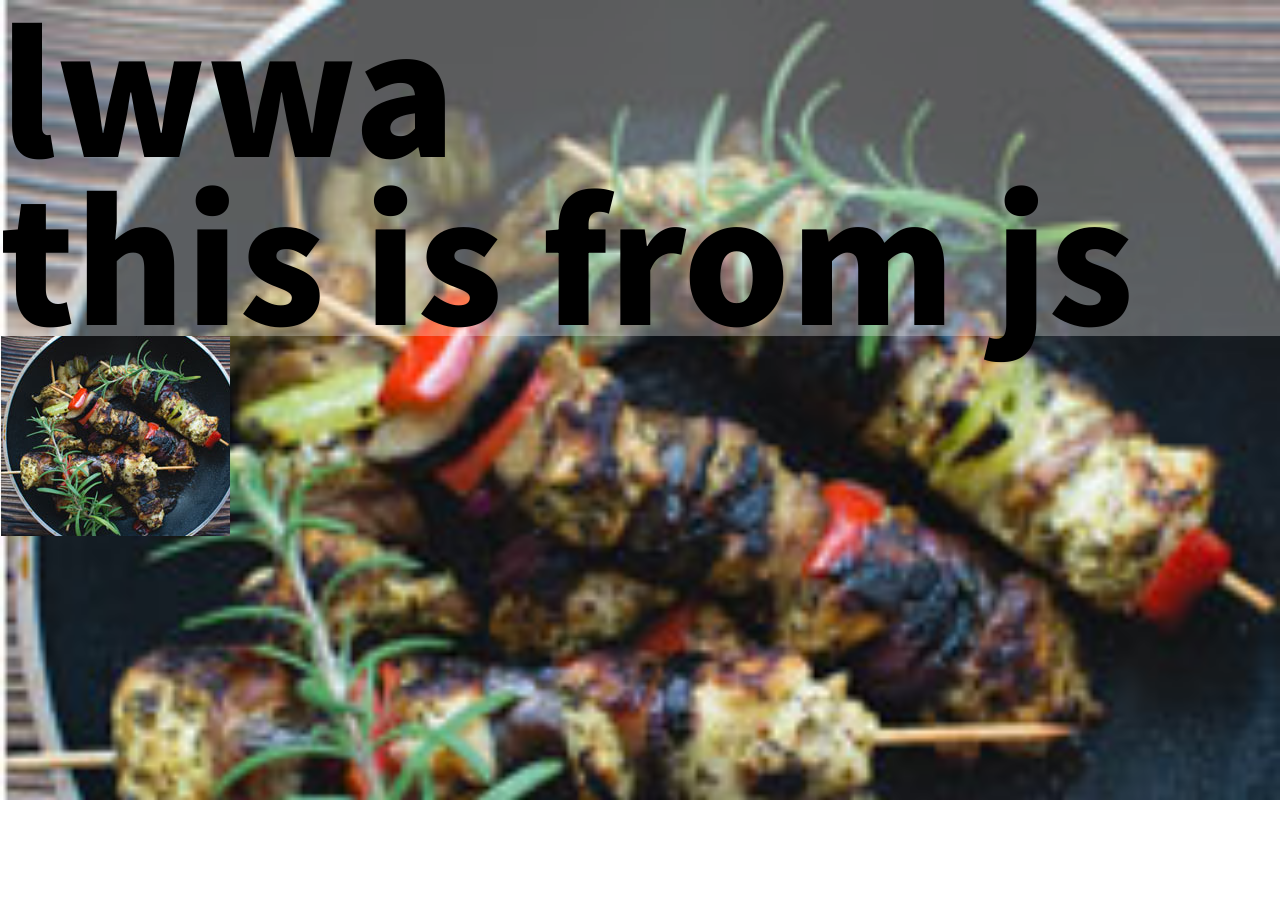
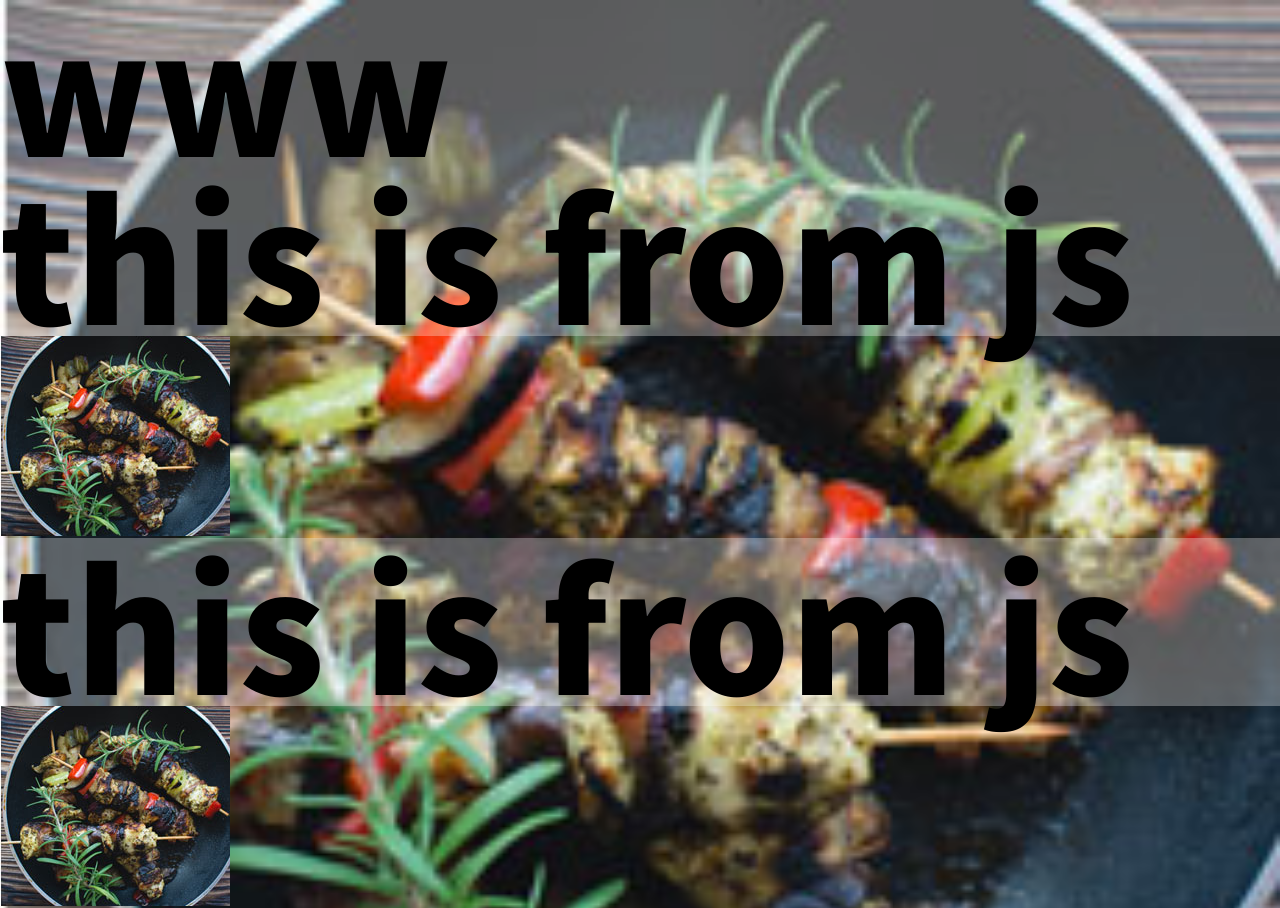
Before and after one commit to lian0103/runtai2, a website built with webpack: page index.html in a window 1280 px wide. Before the commit the page ends 800 px from the top, so only its background shows below. Built offline with nearby package versions, Linux system fonts and the light colour scheme.

```diff
--- a/index.html
+++ b/index.html
@@ -9,7 +9,7 @@
     <title>test</title>
 </head>
 <body>
-    <h1>lwwa</h1>
+    <h1>www</h1>
 
     <script src="./dist/index.js"></script>
 </body>
--- a/src/index.js
+++ b/src/index.js
@@ -6,5 +6,6 @@
     var temp = `<h1>this is from js</h1><img src="${imgSrc}" alt="food" />`;
 
     $('body').append(temp);
+    $('body').append(temp);
 
 })
```
Also changed, not shown: dist/index.js, src/images/demo01.jpg (added), src/images/demo02.jpg (added), src/images/demo03.jpg (added), src/images/demo04.jpg (added), src/images/man01.png (added), src/images/man02.jpg (added), src/images/man03.jpg (added), src/images/man04.jpg (added), src/images/man05.jpg (added), src/images/man06.jpg (added), src/images/man07.jpg (added).
